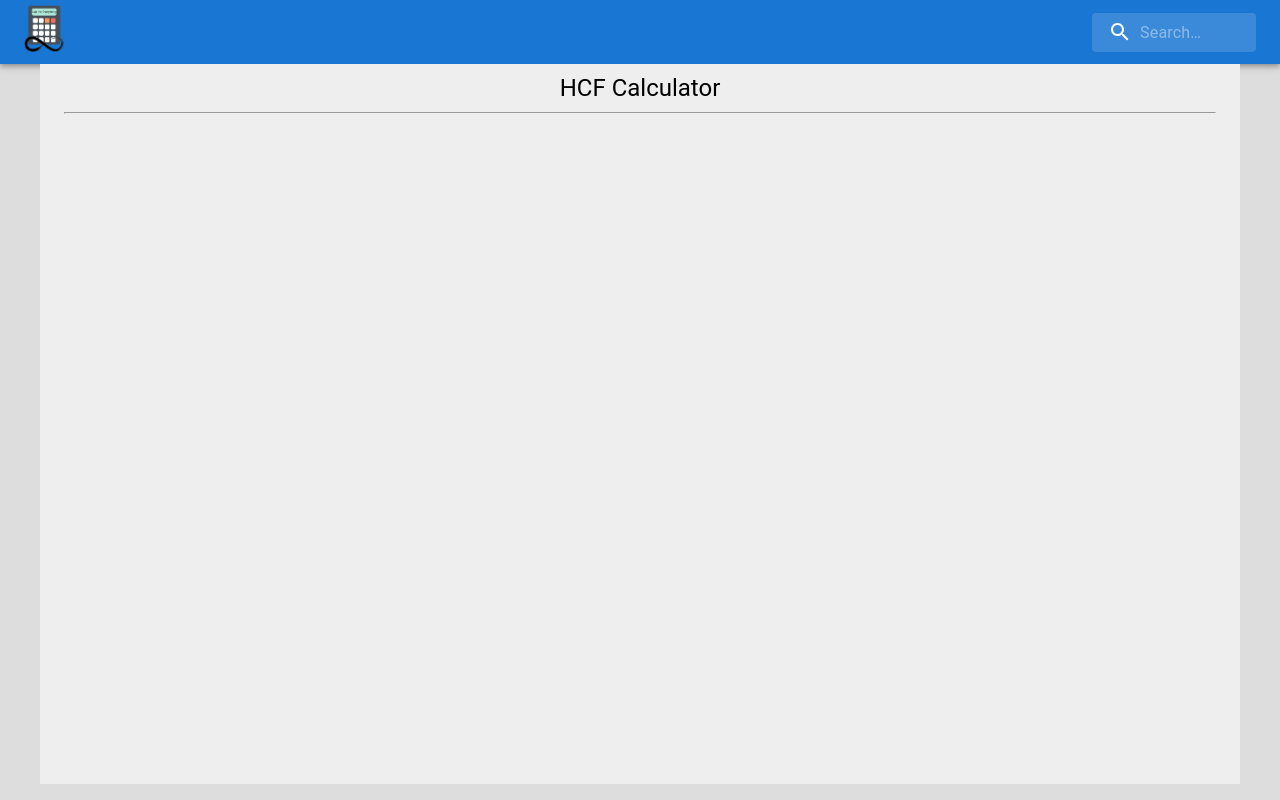
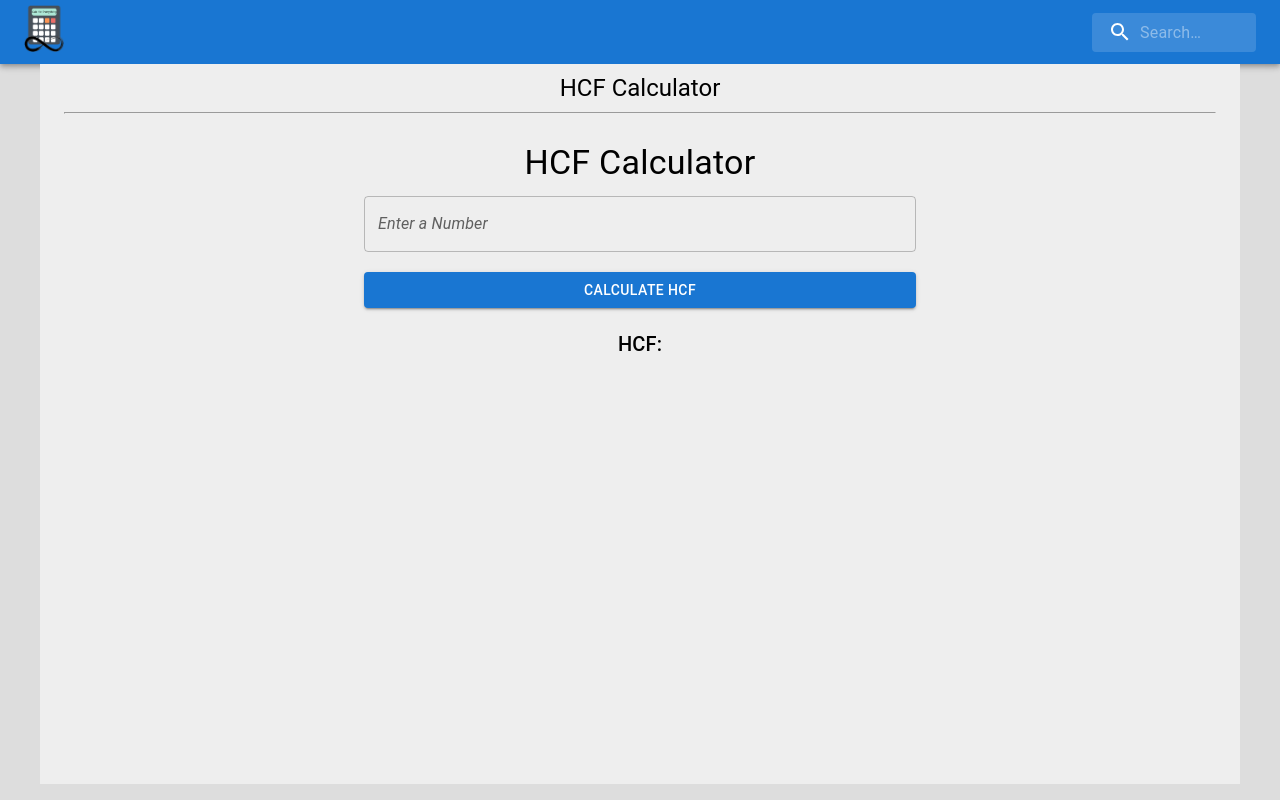
Before and after one commit to SarthakKeshari/calc_for_everything, a React (Create React App) app in the folder calculators/: page /hcfcalc in a window 1280 px wide. Built offline with nearby package versions, Linux system fonts and the light colour scheme.

Commit message:
added HCF calculator

```diff
--- a/calculators/src/mathematical/hcfCalc/MainHCFCalc.js
+++ b/calculators/src/mathematical/hcfCalc/MainHCFCalc.js
@@ -1,14 +1,62 @@
-import React from 'react';
-import { Container, Typography } from '@mui/material';
+import React, { useState } from 'react';
+import { Container, Typography, Button, Grid, TextField } from '@mui/material';
+function calculateHCF(a, b) {
+    while (b !== 0) {
+        [a, b] = [b, a % b];
+    }
+    return a;
+}
+function MainHCFCalc() {
 
-function MainHCFCalc(){
-    return(
-        <Container maxWidth="lg" sx={{ bgcolor: '#eeeeee', minHeight: '90vh', paddingY:"10" }}>
-            <Typography pt={1} variant='h5' sx = {{textAlign: "center"}}>HCF Calculator</Typography>
-            <hr/>
-            <br/>
-        </Container>
-    )
-}
+
+
+        const [number, setNumber] = useState('');
+        const [hcf, setHCF] = useState('');
+
+        const handleCalculateHCF = () => {
+            const num = parseInt(number);
+
+            if (!isNaN(num) && num > 0) {
+                const result = calculateHCF(num, num);
+                setHCF(result.toString());
+            } else {
+                setHCF('Invalid Input');
+            }
+        };
+
+
+        return (
+            <Container maxWidth="lg" sx={{ bgcolor: '#eeeeee', minHeight: '90vh', paddingY: "10" }}>
+                <Typography pt={1} variant='h5' sx={{ textAlign: "center" }}>HCF Calculator</Typography>
+                <hr />
+                <br />
+                <Container maxWidth="sm">
+                    <Typography variant="h4" align="center" gutterBottom>
+                        HCF Calculator
+                    </Typography>
+                    <TextField
+                        label="Enter a Number"
+                        fullWidth
+                        variant="outlined"
+                        value={number}
+                        onChange={(e) => setNumber(e.target.value)}
+                    />
+                    <Button
+                        variant="contained"
+                        color="primary"
+                        fullWidth
+                        onClick={handleCalculateHCF}
+                        style={{ marginTop: '20px' }}
+                    >
+                        Calculate HCF
+                    </Button>
+                    <Typography variant="h6" align="center" style={{ marginTop: '20px' }}>
+                        HCF: {hcf}
+                    </Typography>
+                </Container>
+            </Container>
+        );
+
+};
 
 export default MainHCFCalc;
```
